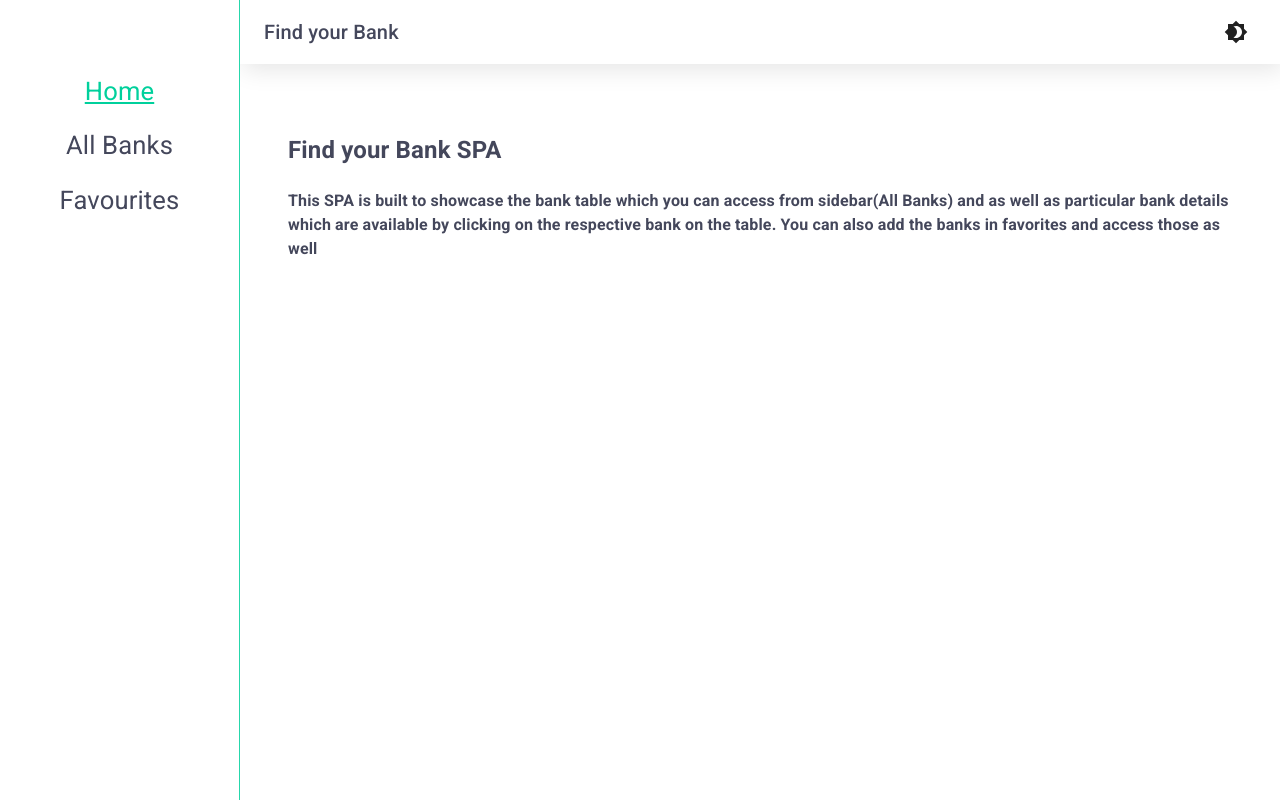
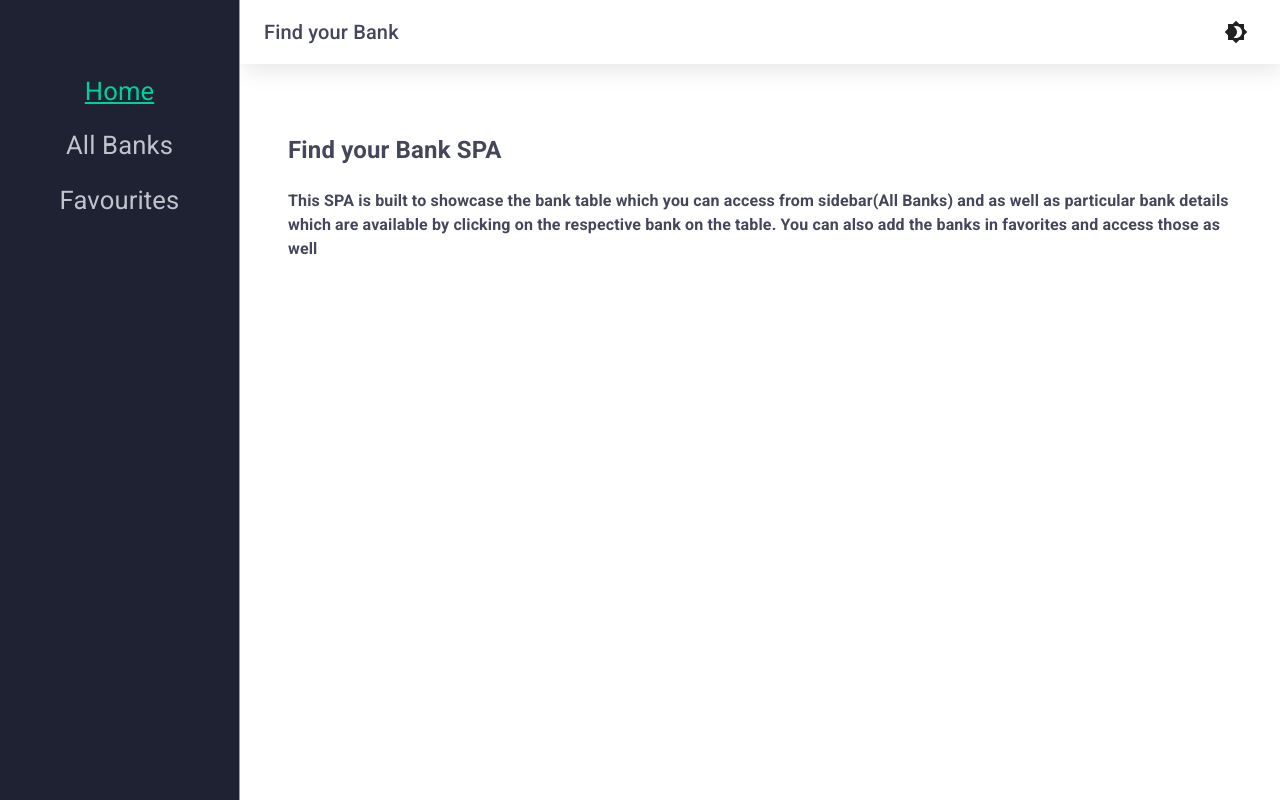
Before and after one commit to DevanshBajaj/find-your-bank, a React (Vite) app: page / in a window 1280 px wide. Built offline with nearby package versions, Linux system fonts and the light colour scheme.

Commit message:
feat: improve UI

```diff
--- a/src/App.jsx
+++ b/src/App.jsx
@@ -74,7 +74,7 @@ export default function ToggleColorMode() {
 								text: {
 									primary: "#eff0f3",
 									secondary: "#c3c3cb",
-									disabled: "#777779",
+									disabled: "#bebebe",
 								},
 						  }),
 				},
--- a/src/components/Sidebar.jsx
+++ b/src/components/Sidebar.jsx
@@ -52,7 +52,7 @@ function Sidebar(props) {
 			<List>
 				<NavLink
 					style={({ isActive }) =>
-						isActive ? activeStyle : { color: "#44475b" }
+						isActive ? activeStyle : { color: "#c3c3cb" }
 					}
 					to="/"
 					exact
@@ -63,7 +63,7 @@ function Sidebar(props) {
 			<List>
 				<NavLink
 					style={({ isActive }) =>
-						isActive ? activeStyle : { color: "#44475b" }
+						isActive ? activeStyle : { color: "#c3c3cb" }
 					}
 					to="/all-banks"
 					exact
@@ -74,7 +74,7 @@ function Sidebar(props) {
 			<List>
 				<NavLink
 					style={({ isActive }) =>
-						isActive ? activeStyle : { color: "#44475b" }
+						isActive ? activeStyle : { color: "#c3c3cb" }
 					}
 					to="/favorites"
 					exact
@@ -156,7 +156,8 @@ function Sidebar(props) {
 						display: { xs: "block", sm: "none" },
 						"& .MuiDrawer-paper": {
 							boxSizing: "border-box",
-							width: "100%",
+							backgroundColor: "#1e2232",
+							width: drawerWidth,
 							textAlign: "center",
 							display: "flex",
 							flexDirection: "row",
@@ -175,6 +176,7 @@ function Sidebar(props) {
 						"& .MuiDrawer-paper": {
 							boxSizing: "border-box",
 							width: drawerWidth,
+							backgroundColor: "#1e2232",
 							textAlign: "center",
 							display: "flex",
 							flexDirection: "row",
```
